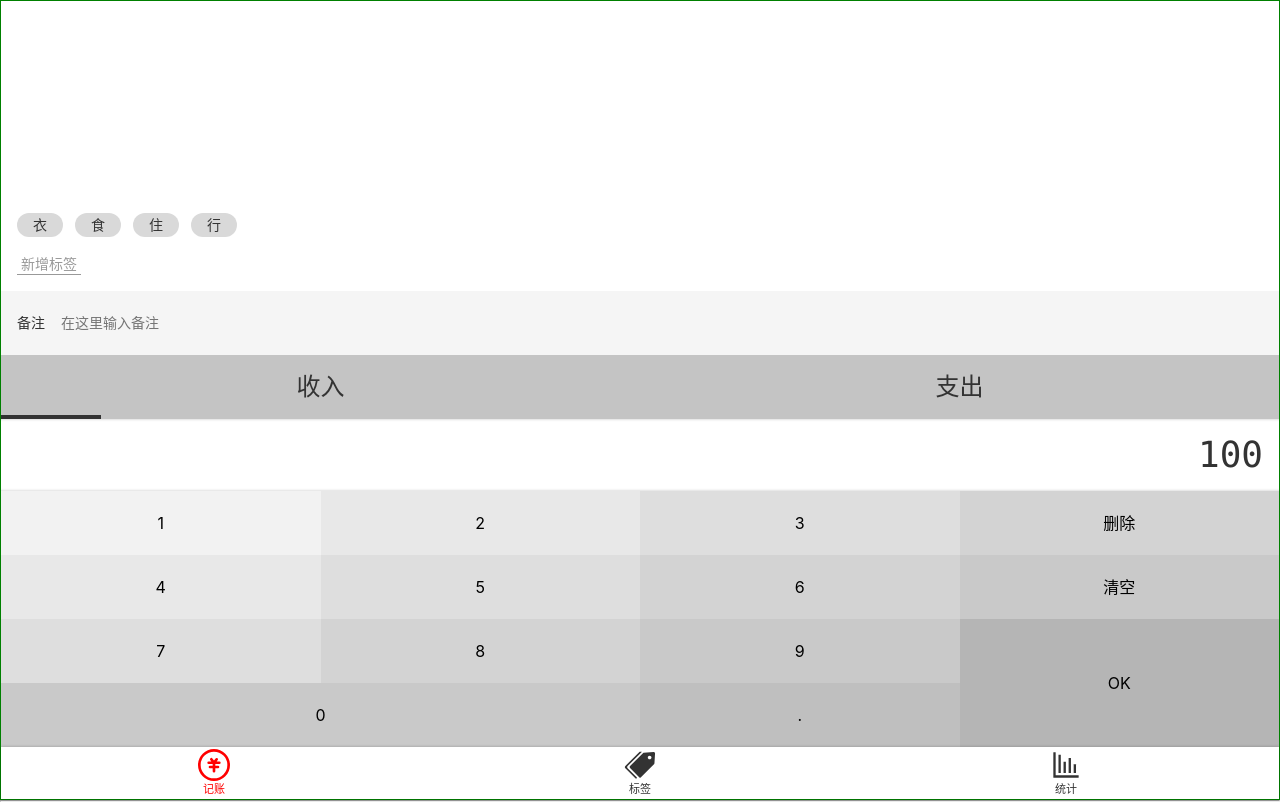
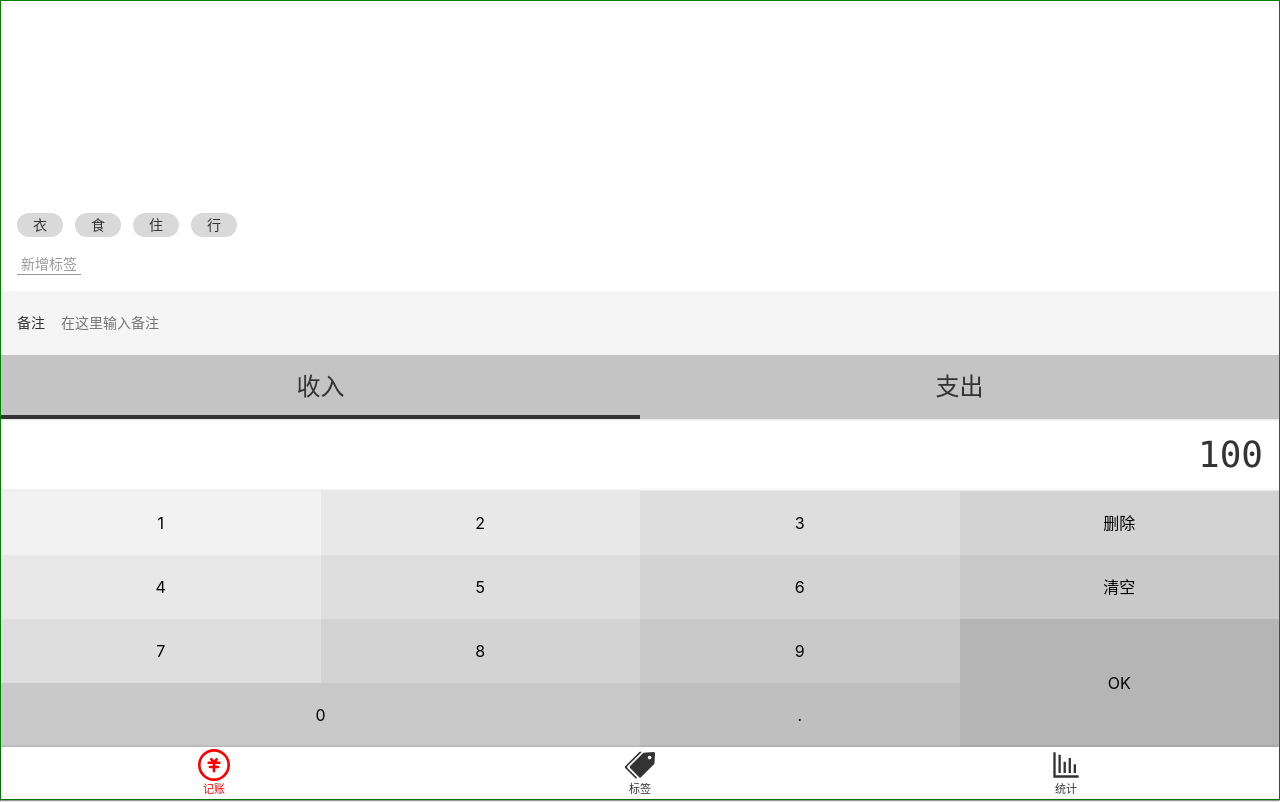
Before and after one commit to cyt2021/book-keep, a Vue app: page /labels#/money in a window 1280 px wide. Built offline with nearby package versions, Linux system fonts and the light colour scheme.

Commit message:
完成Types 组件

```diff
--- a/src/components/Money/Types.vue
+++ b/src/components/Money/Types.vue
@@ -1,16 +1,25 @@
 <template>
   <div>
     <ul class="types">
-      <li class="selected">收入</li>
-      <li>支出</li>
+      <li :class="type==='+' && 'selected'"@click="selectType(type='+')">收入</li>
+      <li :class="type==='-'&& 'selected'" @click="selectType(type='-')">支出</li>
     </ul>
 
   </div>
 </template>
 
-<script>
-export default {
-name: "Types"
+<script lang="ts">
+import Vue from 'vue'
+import {Component} from "vue-property-decorator";
+@Component
+export default class types extends Vue{
+  type = '+'//‘+’表示收入，‘-’表示支出
+  selectType(type:string){if(type!=='+'&& type!=='-'){
+    throw new Error('type is unknown')
+  }
+  this.type= type
+ }
+
 }
 </script>
 
@@ -34,7 +43,7 @@ name: "Types"
    position: absolute;
    bottom: 0;
    left: 0;
-   width: 100px;
+   width: 100%;
    height: 4px;
    background: #333;
 
```
